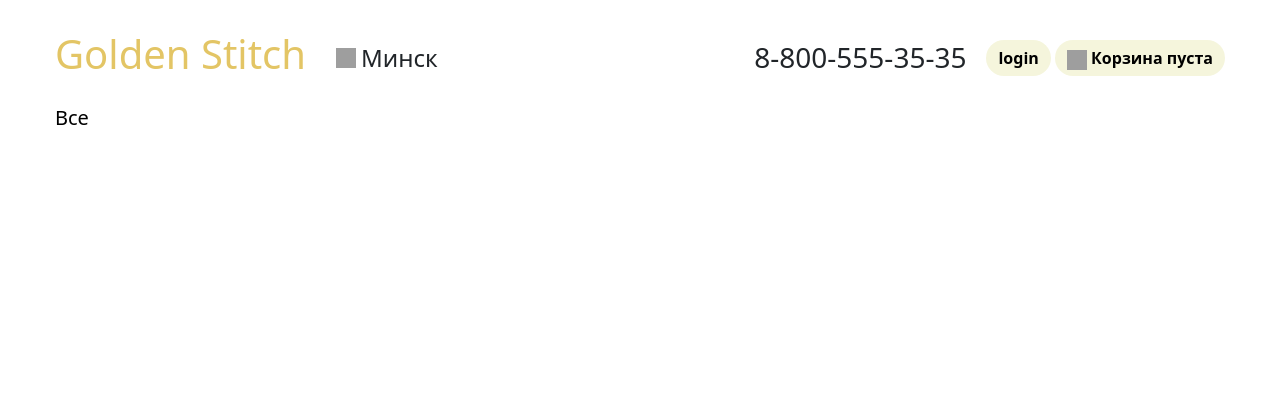
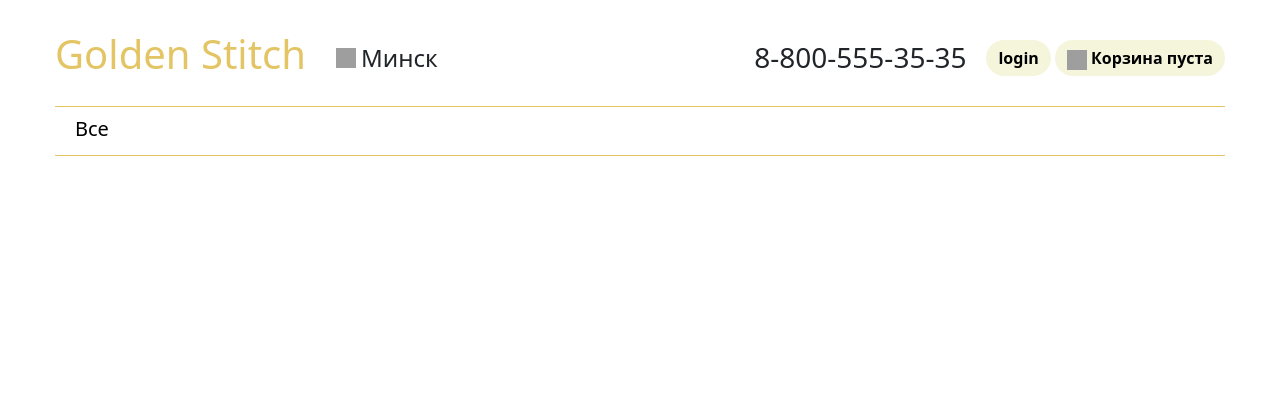
Before and after one commit to Vestriger/project_bedclothes_shop, a Django app: template templates/base.html in a window 1280 px wide. Shown: the top 420 px of the page. Run offline with Django 4.2, Linux system fonts and the light colour scheme; the template is opened without the code that fills it, so the values that code supplies are empty; grey boxes are pictures that could not be loaded.

Commit message:
update_style

```diff
--- a/static/style/style.css
+++ b/static/style/style.css
@@ -84,7 +84,10 @@
     color: #DFC98A;
 }
 
-.category_name{
+.category{
+    border-top: 1px solid  #E3C565;
+    border-bottom: 1px solid  #E3C565;
+    padding: 10px 20px 6px;
 }
 
 .p_img{
```
